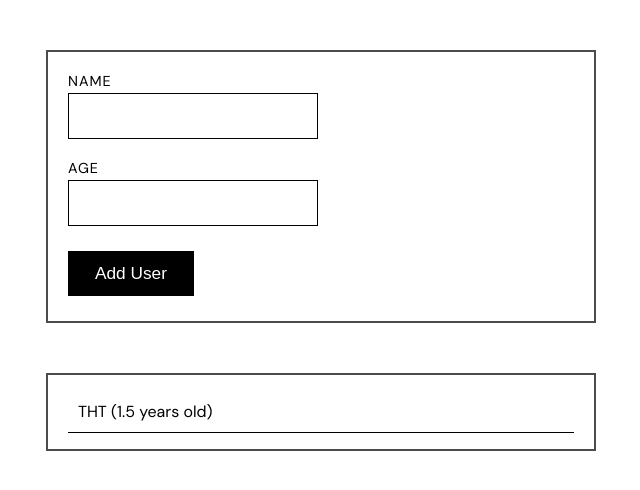
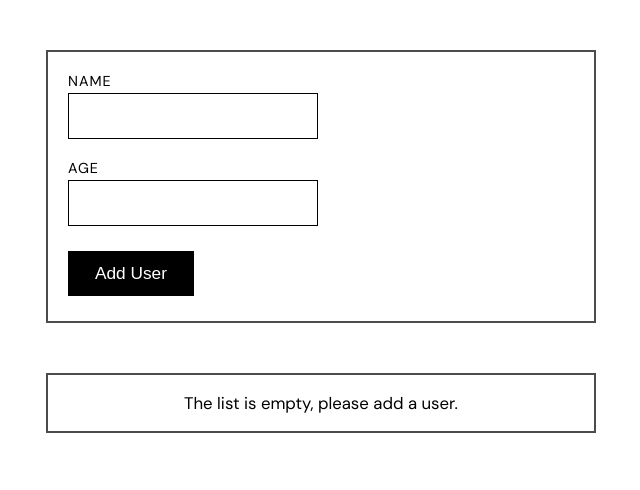
Before and after one commit to thehelpfultipper/add_user_react, a React (Create React App) app: page / in a window 1280 px wide. Shown: the top 490 px of the page, without its empty margins (319-959 px from the left). Built offline with nearby package versions, Linux system fonts and the light colour scheme.

Commit message:
Render list component conditionally

```diff
--- a/src/App.js
+++ b/src/App.js
@@ -5,12 +5,7 @@ import { useState } from "react";
 
 import styles from "./App.module.css";
 
-const USERS = [
-  {
-    name: "THT",
-    age: 1.5,
-  },
-];
+const USERS = [];
 
 function App() {
   let [users, setUsers] = useState(USERS); // [ [{}], func ]
@@ -20,6 +15,11 @@ function App() {
     setUsers((currUsers) => [...currUsers, data]);
   };
 
+  let noUser = <p className={styles.list_empty}>The list is empty, please add a user.</p>
+
+  if(users.length > 0) {
+    noUser = <List users={users} />;
+  }
 
   return (
     <div className={styles.app_wrapper}>
@@ -30,7 +30,7 @@ function App() {
 
       {/* List component */}
       <Card>
-        <List users={users} />
+        {noUser}
       </Card>
     </div>
   );
--- a/src/App.module.css
+++ b/src/App.module.css
@@ -1,7 +1,9 @@
-.app_wrapper {
-    /* background-color: pink; */
-}
 
 .app_wrapper > * {
     margin: 50px auto;
 }
+
+.list_empty {
+    text-align: center;
+    font-size: 1.05rem;
+}
--- a/src/Components/Form.module.css
+++ b/src/Components/Form.module.css
@@ -44,7 +44,6 @@
     border: 1px solid red;
 }
 
-.form__err label,
-.form__err input {
+.form__err label {
     color: red;
 }
```
